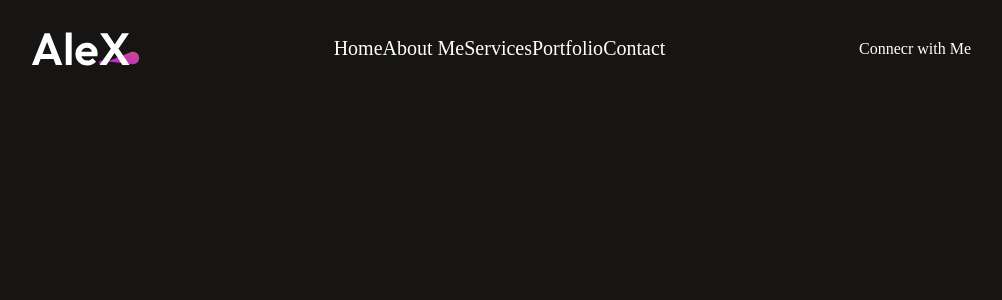
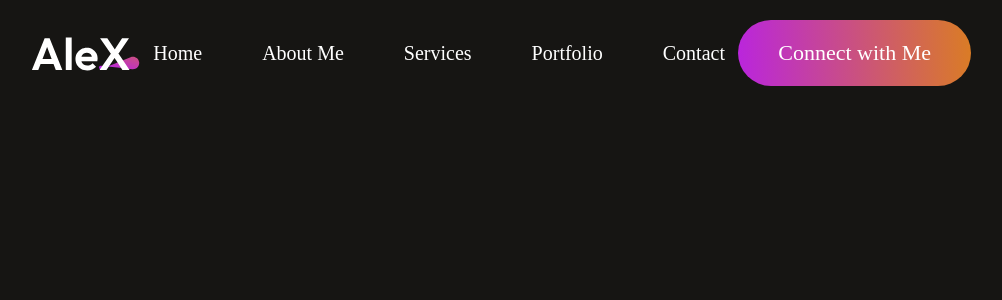
Before and after one commit to ru2003/Portfolio, a React (Vite) app: page / in a window 1280 px wide. Shown: the top 300 px of the page, without its empty margins (139-1141 px from the left). Built offline with nearby package versions, Linux system fonts and the light colour scheme.

Commit message:
new addition

```diff
--- a/src/Components/Navbar/Navbar.css
+++ b/src/Components/Navbar/Navbar.css
@@ -9,5 +9,14 @@
     display:flex;
     align-items:center;
     list-style:none;
+    gap:60px;
     font-size:20px;
 }
+
+.nav-connect{
+    padding:20px 40px;
+    border-radius:50px;
+    background:linear-gradient(267deg, #DA7C25 0.36%, #B923E1 102.06%);
+    font-size: 22px;
+    cursor:pointer;
+}
--- a/src/Components/Navbar/Navbar.jsx
+++ b/src/Components/Navbar/Navbar.jsx
@@ -13,7 +13,7 @@ function Navbar() {
         <li>Portfolio</li>
         <li>Contact</li>
         </ul>
-        <div className="nav-connecr">Connecr with Me</div>
+        <div className="nav-connect">Connect with Me</div>
 
     </div>
   )
```
